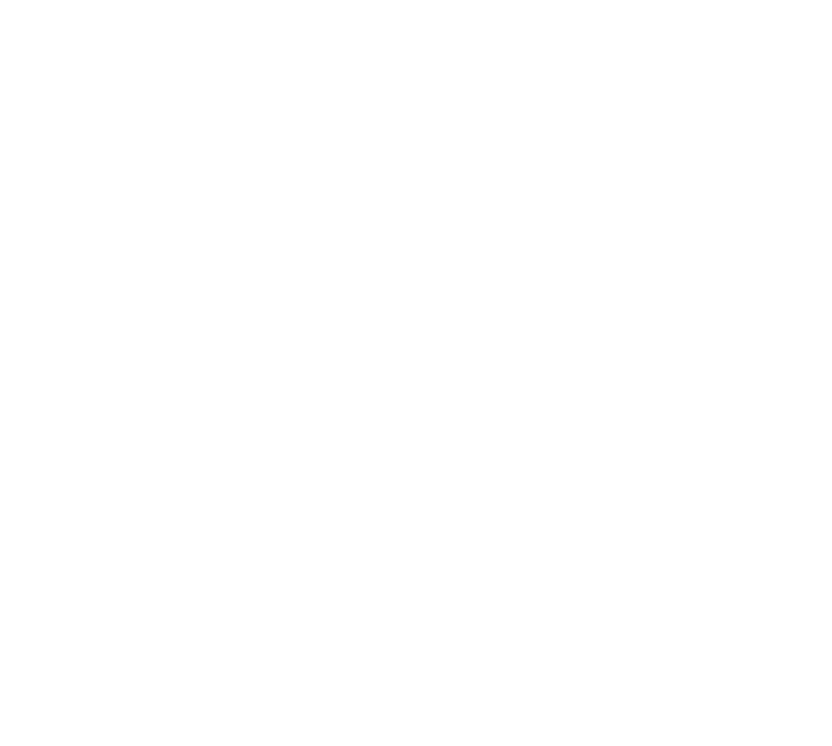
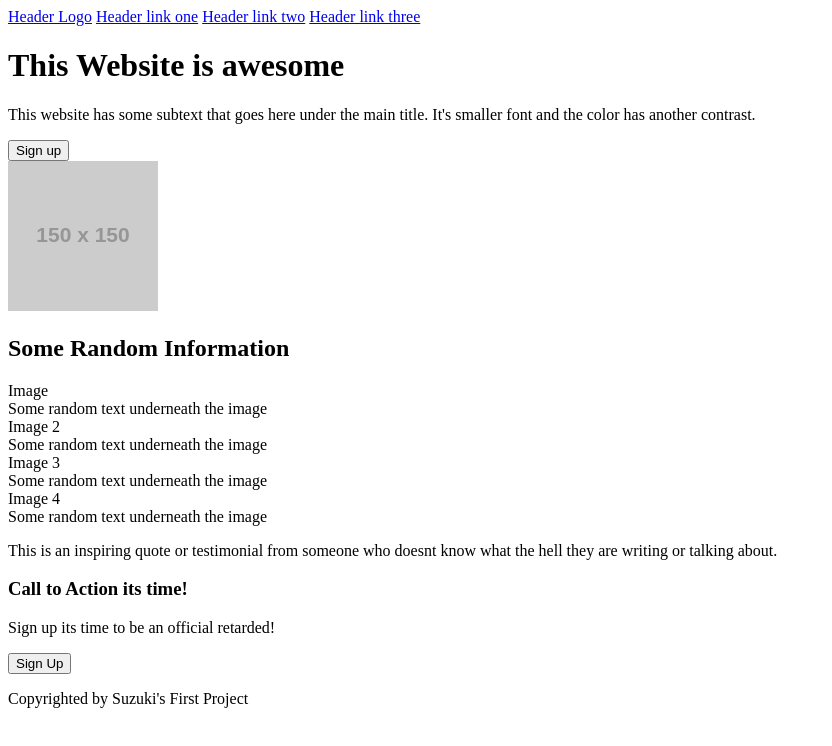
Before and after one commit to suzukiven0m/landingpage, a plain HTML site: page index.html in a window 1280 px wide. Shown: the whole page, without its empty margins (0-832 px from the left). Drawn offline with Linux system fonts and the light colour scheme; placeholder pictures from the web are drawn by us.

Commit message:
feat: barebones html finished

```diff
--- a/index.html
+++ b/index.html
@@ -7,6 +7,65 @@
     <title>Document</title>
 </head>
 <body>
-
+    <header>
+        <a class="logo" href="#">Header Logo</a>
+        <a class="header-links" href="#"> Header link one</a>
+        <a class="header-links" href="#"> Header link two</a>
+        <a class="header-links" href="#"> Header link three</a>
+    </header>
+    <div class="first">
+        <div class="title">
+        <h1>This Website is awesome</h1>
+        <p>This website has some subtext that goes here under the main title. It's smaller font and the color has another contrast.</p>
+        <button class="signup-button"> Sign up</button>
+        </div>
+        <div class="placeholder-img">
+            <img src="https://via.placeholder.com/150" alt="Placeholder Image">
+        </div>
+    </div>
+    <div class="second">
+        <h2>Some Random Information</h2>
+        <div class="container">
+            <div class="item">
+        <div class="box">Image</div>
+        <div class="subtext">Some random text underneath the image</div>
+            </div>
+        </div>
+        <div class="container">
+            <div class="item">
+        <div class="box">Image 2</div>
+        <div class="subtext">Some random text underneath the image</div>
+            </div>
+        </div>
+        <div class="container">
+            <div class="item">
+        <div class="box">Image 3</div>
+        <div class="subtext">Some random text underneath the image</div>
+            </div>
+        </div>
+            <div class="container">
+                <div class="item">
+            <div class="box">Image 4</div>
+            <div class="subtext">Some random text underneath the image</div>
+                </div>
+            </div>
+    </div>
+    <div class="three">
+        <div class="quote">
+            <p>This is an inspiring quote or testimonial from someone who doesnt know what the hell they are writing or talking about.</p>
+        </div>
+    </div>
+    <div class="cta">
+        <div class="calltoaction">
+            <h3>Call to Action its time!</h3>
+            <p>Sign up its time to be an official retarded!</p>
+        </div>
+        <div class="signup-button2">
+            <button class="signup-button">Sign Up</button>
+        </div>
+    </div>
+    <footer>
+        <p class="footer"> Copyrighted by Suzuki's First Project</p>
+    </footer>
 </body>
 </html>
```
